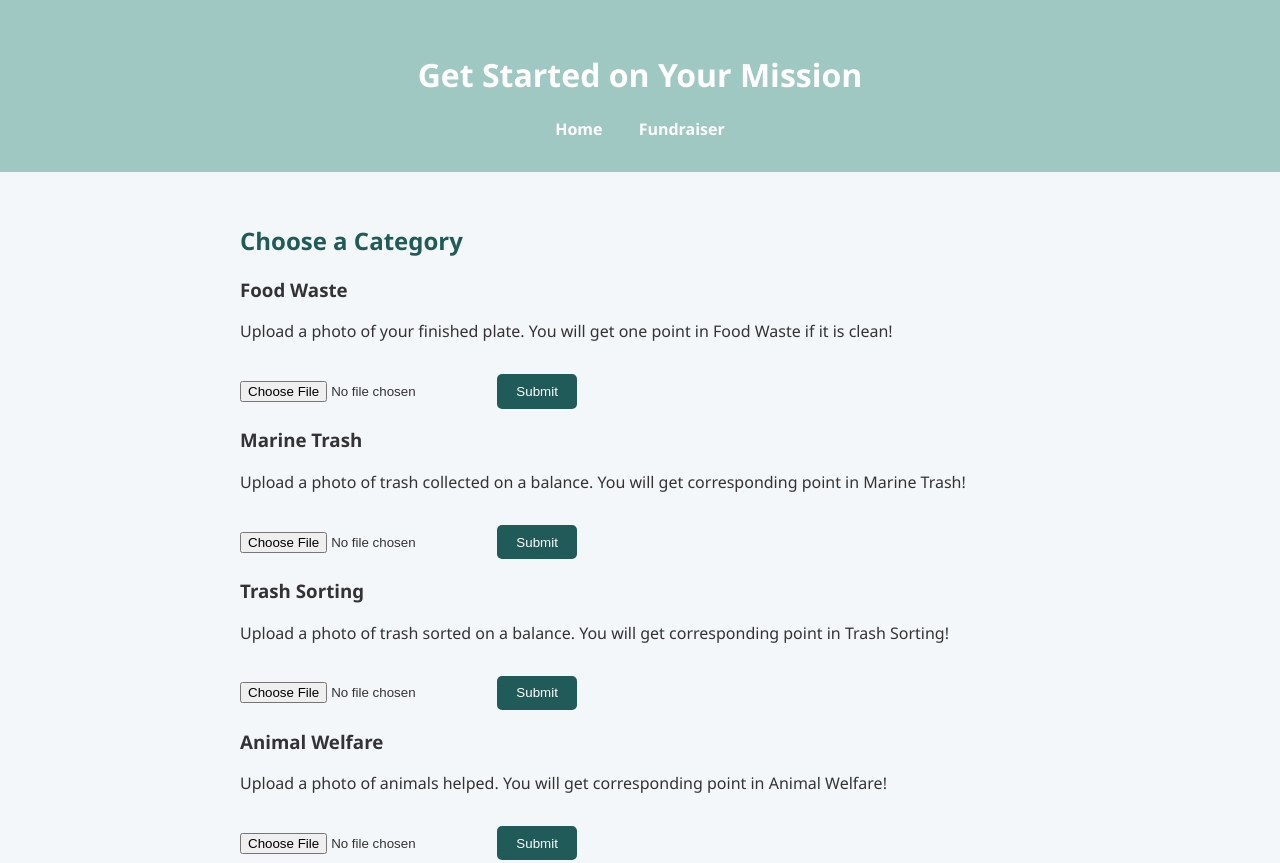
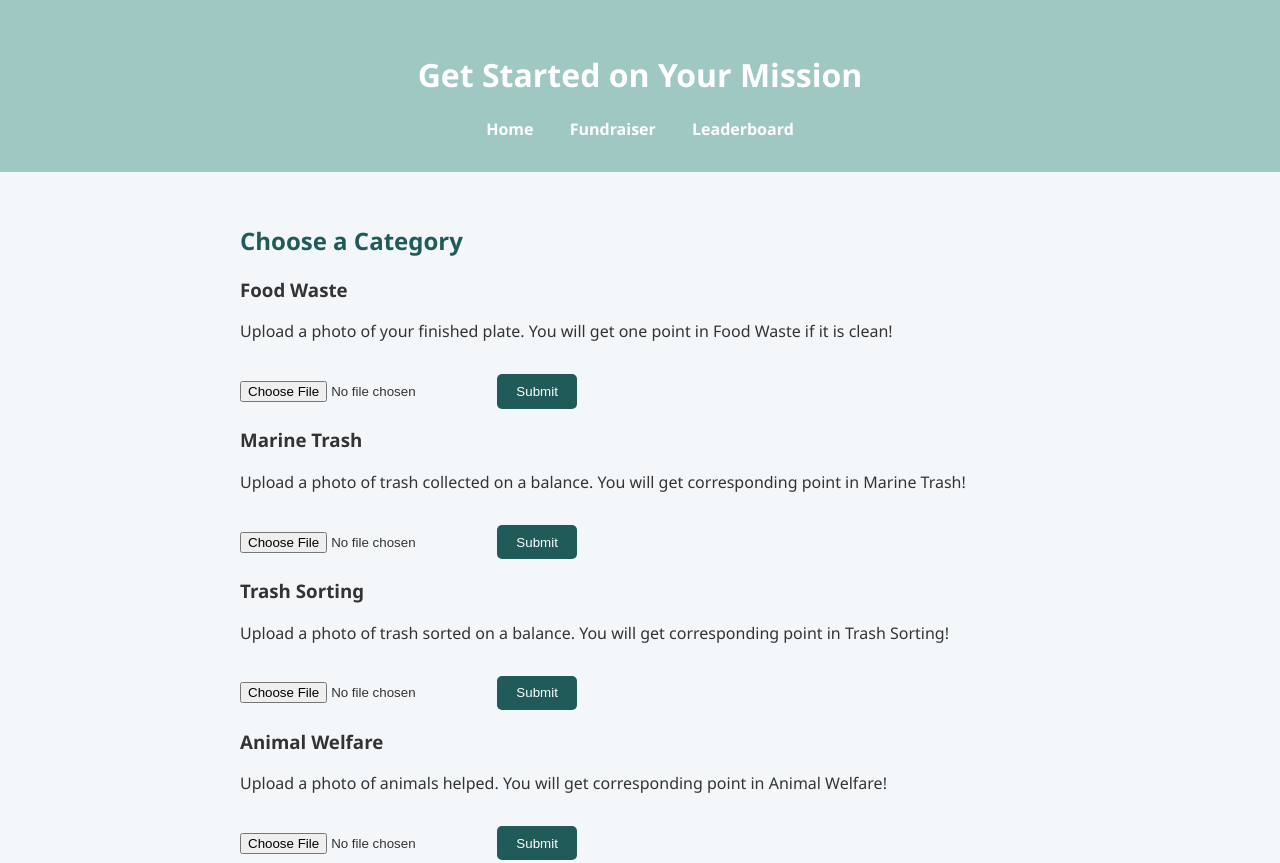
Before and after one commit to xsum0420/StarQuest, a plain HTML site: page get-started.html in a window 1280 px wide. Shown: the top 863 px of the page. Drawn offline with Linux system fonts and the light colour scheme.

Commit message:
get-started.html

```diff
--- a/get-started.html
+++ b/get-started.html
@@ -12,6 +12,7 @@
         <nav>
             <a href="index.html">Home</a>
             <a href="fundraiser.html">Fundraiser</a>
+            <a href="leaderboard.html">Leaderboard</a>
         </nav>
     </header>
 
```
